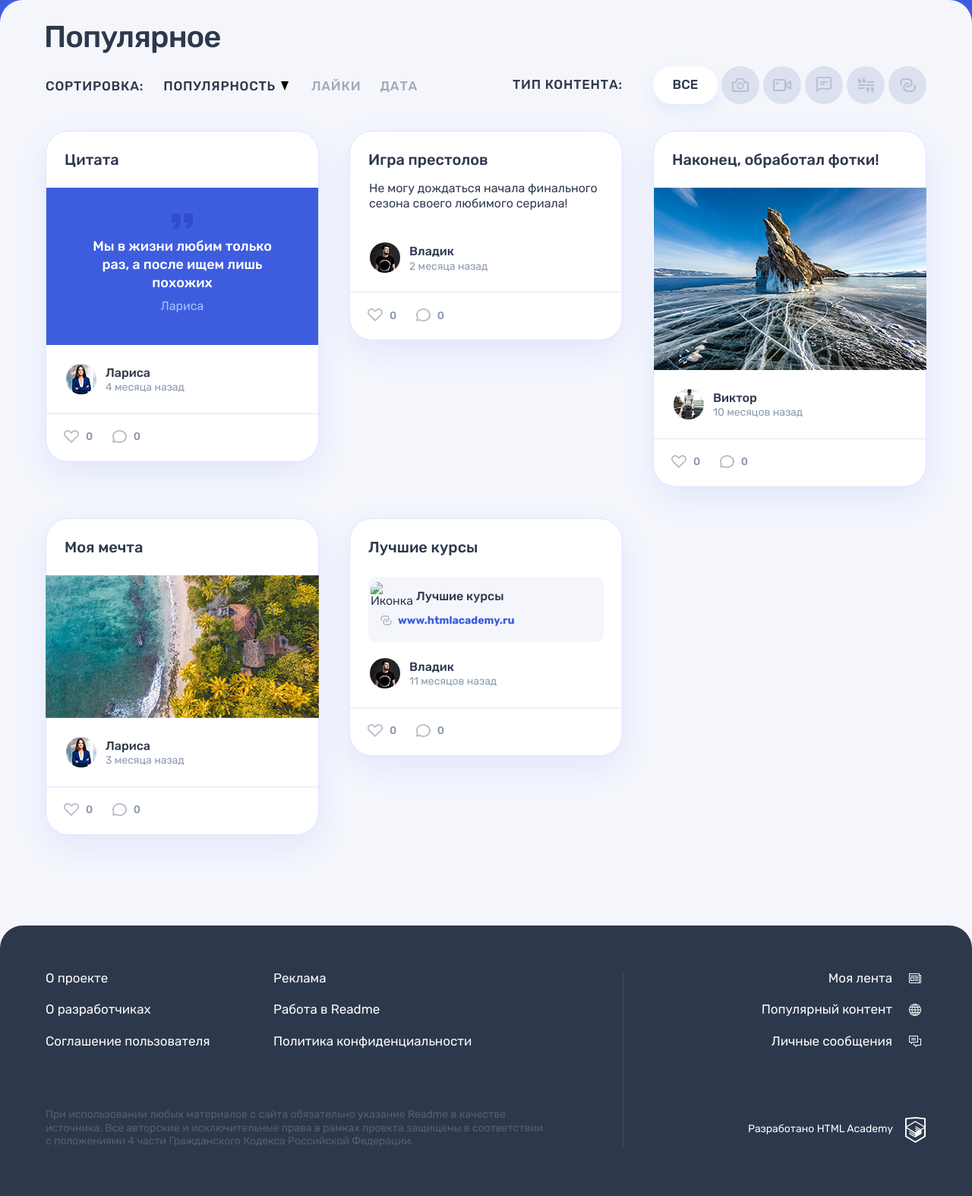
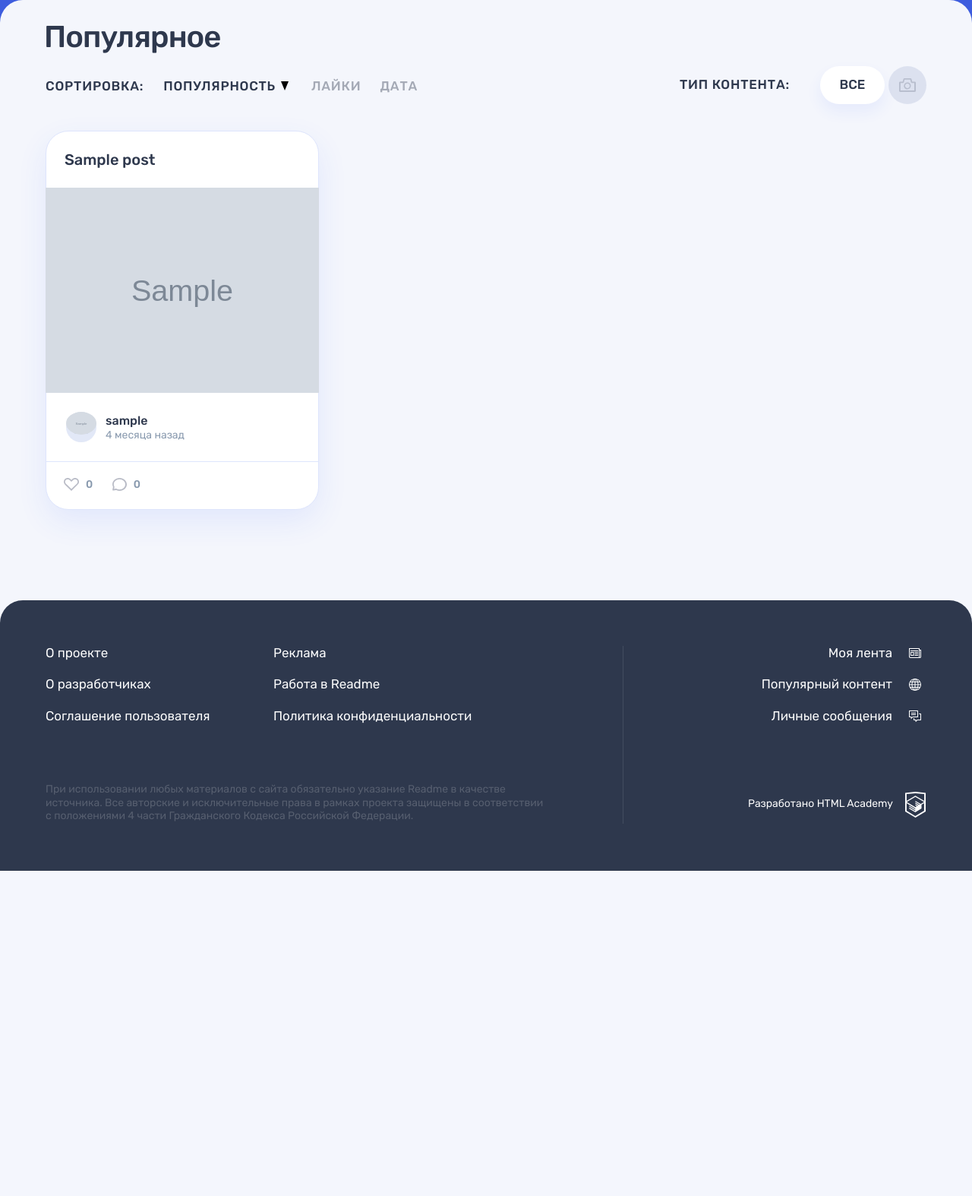
Before and after one commit to Muhammadjewel/885383-readme-11, a PHP site: page / in a window 1280 px wide. Shown: the part 71-1645 px from the top of the page at 76% size. After the commit the page ends 1217 px from the top, so only its background shows below. Run offline with PHP 8.4, Linux system fonts and the light colour scheme; tables that the repository leaves empty hold one stand-in row (values such as "Sample post").

Commit message:
Use SQL queries in PHP scripts (not safe yet)

```diff
--- a/templates/main.php
+++ b/templates/main.php
@@ -1,3 +1,27 @@
+<?php
+
+$connection = mysqli_init();
+mysqli_options($connection, MYSQLI_OPT_INT_AND_FLOAT_NATIVE, 1);
+mysqli_real_connect($connection, 'localhost', 'root', '', 'readme');
+mysqli_set_charset($connection, 'utf8');
+
+if (!$connection) {
+    print("Ошибка подключения: " . mysqli_connect_error());
+} else {
+    $selectContentTypesQuery = 'SELECT * FROM content_types';
+    $selectPostsQuery = 'SELECT posts.*, users.login, users.avatar, content_types.class FROM posts JOIN users ON posts.user_id = users.id JOIN content_types ON posts.content_type_id = content_types.id ORDER BY views DESC';
+
+    if ($contentTypesQueryResult = mysqli_query($connection, $selectContentTypesQuery)) {
+        $contentTypes = mysqli_fetch_all($contentTypesQueryResult, MYSQLI_ASSOC);
+    }
+
+    if ($postsQueryResult = mysqli_query($connection, $selectPostsQuery)) {
+        $posts = mysqli_fetch_all($postsQueryResult, MYSQLI_ASSOC);
+    }
+}
+
+?>
+
 <div class="container">
     <h1 class="page__title page__title--popular">Популярное</h1>
 </div>
@@ -40,64 +64,34 @@
                         <span>Все</span>
                     </a>
                 </li>
+                <?php foreach($contentTypes as $contentType): ?>
                 <li class="popular__filters-item filters__item">
-                    <a class="filters__button filters__button--photo button" href="#">
-                        <span class="visually-hidden">Фото</span>
+                    <a class="filters__button filters__button--<?=$contentType['class']; ?> button" href="#">
+                        <span class="visually-hidden"><?=$contentType['type_name']; ?></span>
                         <svg class="filters__icon" width="22" height="18">
-                            <use xlink:href="#icon-filter-photo"></use>
+                            <use xlink:href="#icon-filter-<?=$contentType['class']; ?>"></use>
                         </svg>
                     </a>
                 </li>
-                <li class="popular__filters-item filters__item">
-                    <a class="filters__button filters__button--video button" href="#">
-                        <span class="visually-hidden">Видео</span>
-                        <svg class="filters__icon" width="24" height="16">
-                            <use xlink:href="#icon-filter-video"></use>
-                        </svg>
-                    </a>
-                </li>
-                <li class="popular__filters-item filters__item">
-                    <a class="filters__button filters__button--text button" href="#">
-                        <span class="visually-hidden">Текст</span>
-                        <svg class="filters__icon" width="20" height="21">
-                            <use xlink:href="#icon-filter-text"></use>
-                        </svg>
-                    </a>
-                </li>
-                <li class="popular__filters-item filters__item">
-                    <a class="filters__button filters__button--quote button" href="#">
-                        <span class="visually-hidden">Цитата</span>
-                        <svg class="filters__icon" width="21" height="20">
-                            <use xlink:href="#icon-filter-quote"></use>
-                        </svg>
-                    </a>
-                </li>
-                <li class="popular__filters-item filters__item">
-                    <a class="filters__button filters__button--link button" href="#">
-                        <span class="visually-hidden">Ссылка</span>
-                        <svg class="filters__icon" width="21" height="18">
-                            <use xlink:href="#icon-filter-link"></use>
-                        </svg>
-                    </a>
-                </li>
+                <?php endforeach; ?>
             </ul>
         </div>
     </div>
     <div class="popular__posts">
         <?php foreach ($posts as $post): ?>
-        <article class="popular__post post <?=htmlspecialchars($post['type']);?>">
+        <article class="popular__post post post-<?=htmlspecialchars($post['class']);?>">
             <header class="post__header">
-                <h2><?=htmlspecialchars($post['heading']);?></h2>
+                <h2><?=htmlspecialchars($post['title']);?></h2>
             </header>
             <div class="post__main">
-                <?php if ($post['type'] == 'post-quote'): ?>
+                <?php if ($post['class'] == 'quote'): ?>
                 <blockquote>
                     <p>
-                        <?=htmlspecialchars($post['content']);?>
+                        <?=htmlspecialchars($post['body']);?>
                     </p>
-                    <cite><?=htmlspecialchars($post['username']);?></cite>
+                    <cite><?=htmlspecialchars($post['login']);?></cite>
                 </blockquote>
-                <?php elseif ($post['type'] == 'post-link'): ?>
+                <?php elseif ($post['class'] == 'link'): ?>
                 <div class="post-link__wrapper">
                     <a class="post-link__external" href="http://" title="Перейти по ссылке">
                         <div class="post-link__info-wrapper">
@@ -105,22 +99,22 @@
                                 <img src="https://www.google.com/s2/favicons?domain=vitadental.ru" alt="Иконка">
                             </div>
                             <div class="post-link__info">
-                                <h3><?=htmlspecialchars($post['heading']);?></h3>
+                                <h3><?=htmlspecialchars($post['title']);?></h3>
                             </div>
                         </div>
-                        <span><?=htmlspecialchars($post['content']);?></span>
+                        <span><?=htmlspecialchars($post['body']);?></span>
                     </a>
                 </div>
-                <?php elseif ($post['type'] == 'post-photo'): ?>
+                <?php elseif ($post['class'] == 'photo'): ?>
                 <div class="post-photo__image-wrapper">
-                    <img src="img/<?=htmlspecialchars($post['content']);?>" alt="Фото от пользователя" width="360" height="240">
+                <img src="img/<?=htmlspecialchars($post['image']);?>" alt="Фото от пользователя" width="360" height="240">
                 </div>
-                <?php elseif ($post['type'] == 'post-text'): ?>
-                <?= truncateTextIfNecessary($post['content']); ?>
-                <?php elseif ($post['type'] == 'post-video'): ?>
+                <?php elseif ($post['class'] == 'text'): ?>
+                <?= truncateTextIfNecessary($post['body']); ?>
+                <?php elseif ($post['class'] == 'video'): ?>
                 <div class="post-video__block">
                     <div class="post-video__preview">
-                        <?=embed_youtube_cover($post['content']); ?>
+                        <?=embed_youtube_cover($post['body']); ?>
                         <img src="img/coast-medium.jpg" alt="Превью к видео" width="360" height="188">
                     </div>
                     <a href="post-details.html" class="post-video__play-big button">
@@ -136,10 +130,10 @@
                 <div class="post__author">
                     <a class="post__author-link" href="#" title="Автор">
                         <div class="post__avatar-wrapper">
-                            <img class="post__author-avatar" src="img/<?=htmlspecialchars($post['avatar']);?>" alt="Аватар пользователя">
+                            <img class="post__author-avatar" src="<?=htmlspecialchars($post['avatar']);?>" alt="Аватар пользователя">
                         </div>
                         <div class="post__info">
-                            <b class="post__author-name"><?=htmlspecialchars($post['username']);?></b>
+                            <b class="post__author-name"><?=htmlspecialchars($post['login']);?></b>
                             <?=renderPostTimeElement($post); ?>
                         </div>
                     </a>
```
